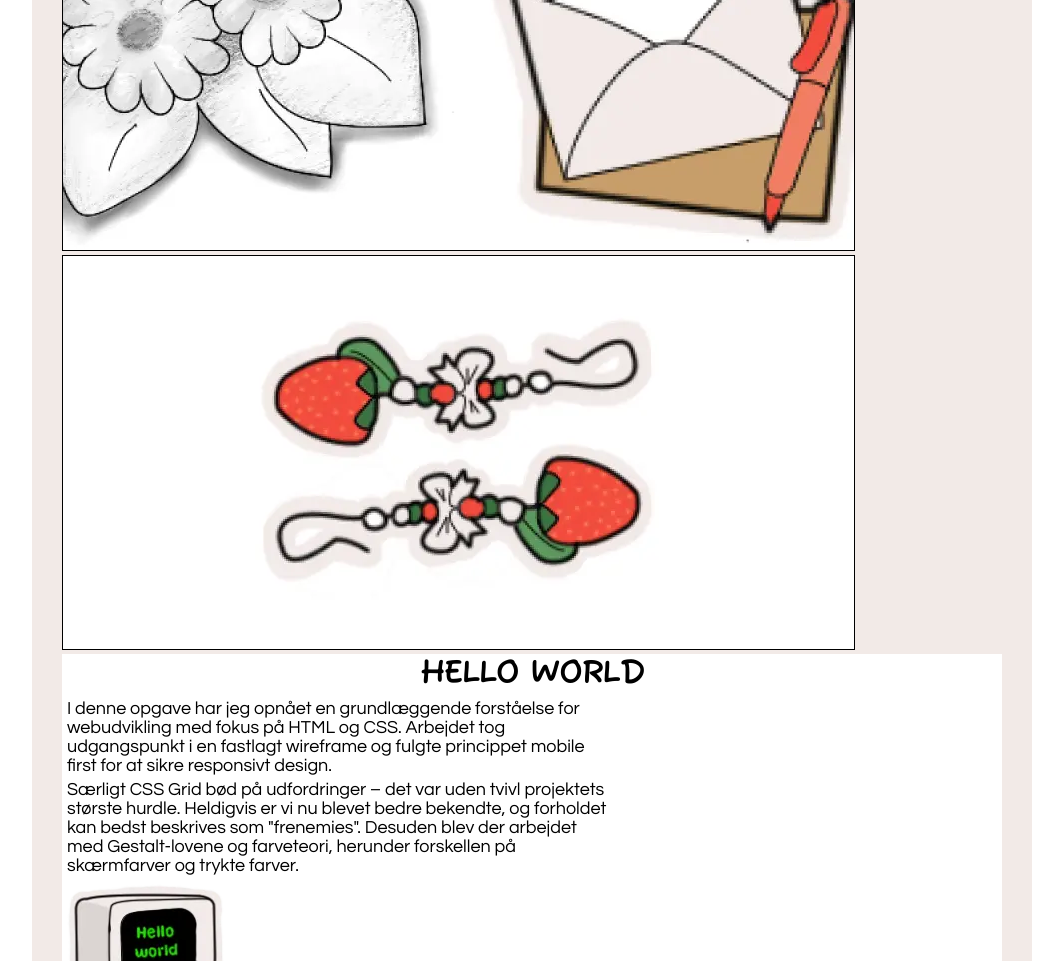
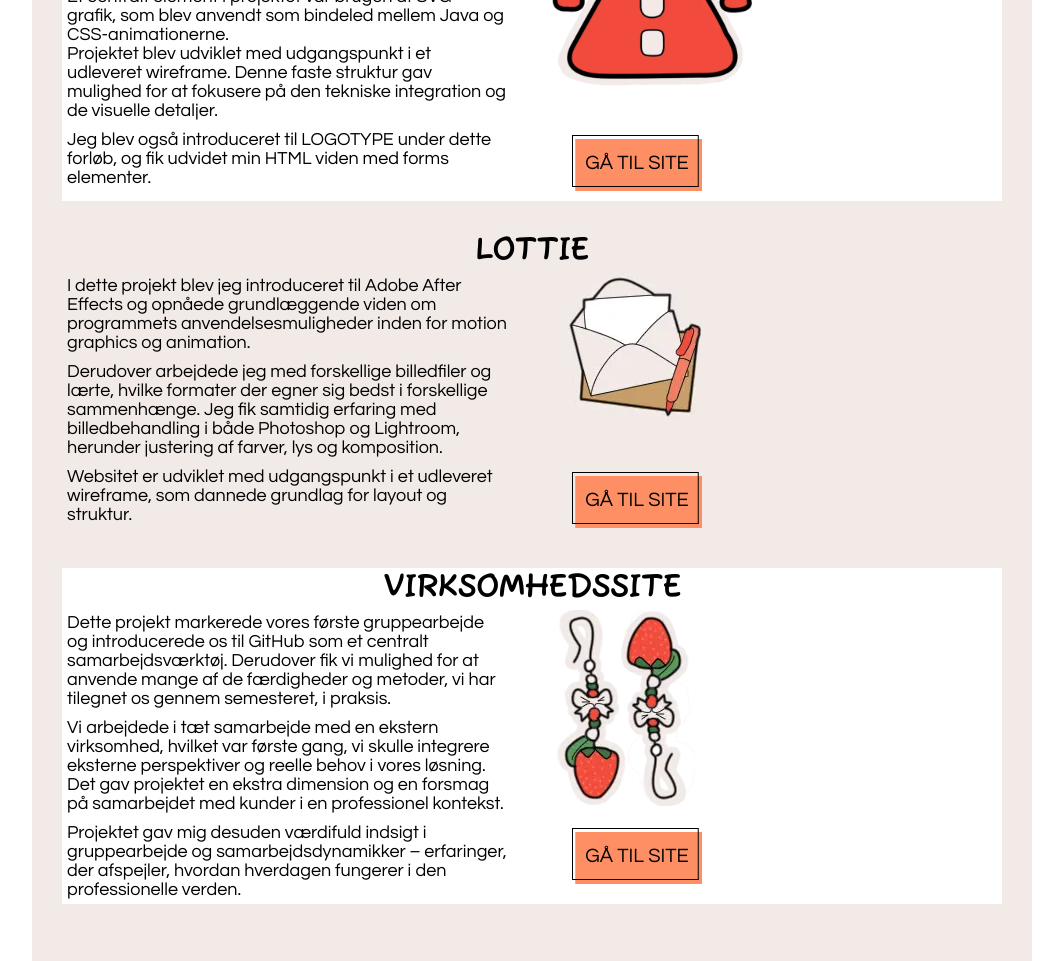
Before and after one commit to jest0003/portfolio, a plain HTML site: page portfolio.html in a window 1280 px wide. Shown: the part 1646-2607 px from the top of the page, without its empty margins (108-1171 px from the left). Drawn offline with Linux system fonts and the light colour scheme.

Commit message:
portfolio virker, skal stadig finpudses

```diff
--- a/assets/css/layout.css
+++ b/assets/css/layout.css
@@ -1,4 +1,4 @@
-*{margin: 0
+/* *{margin: 0
 }
 html,
 body {
@@ -15,7 +15,33 @@ body {
   max-width: 1000px;
 }
 main, footer {background-color: #F2EAE7;
-padding: 10px;}
+padding: 10px;} */
+*{margin: 0
+}
+*, *::before, *::after {
+  box-sizing: inherit;}
+html,
+body {
+ margin: 0;
+  padding: 0;
+  width: 100%;
+  max-width: 1000px;
+  box-sizing: border-box;
+}
+html {
+  display: table;
+  margin: auto;
+}
+body {
+  display: flex;
+  flex-direction: column;
+  justify-content: flex-start;
+}
+main, footer {background-color: #F2EAE7;
+width: 100%;
+  max-width: 1000px;
+  margin: 0 auto;
+  padding: 10px;}
 img {
     max-width: 100%;
   height: auto;
@@ -41,10 +67,43 @@ img {
         align-items: center;
         margin: auto;
 }
+.max_400 {
+  max-width: 400px;
+}
+.max_h_200 {
+  max-height: 200px;
+  width: auto;
+}
 @media (width <=600px) {
     .mv_center {
   display: block;
   text-align: center;
+}
+.grid_1-1_ms {
+  display: grid;
+  grid-template-columns: 1fr 1fr;
+  grid-template-rows: minmax(0 1fr) minmax(0 1fr) minmax(0 1fr) minmax(0 1fr);
+  column-gap: 40px;
+ margin-bottom: 30px;
+ max-width: 1000px;
+ width: 100%;
+}
+.order1{
+  order: 1;
+  grid-column: 1/3;
+}
+.order2{
+  order: 2;
+  grid-column: 1/3;
+}
+.order3{
+  order: 3;
+}
+.order4{
+  order: 4;
+}
+.order5{
+  order: 5;
 }
 .ms_center {
         display: flex;
@@ -68,7 +127,37 @@ img {
   margin-top: 20px;
   margin-bottom: 20px;
 }
+.grid_1-1 {
+  display: grid;
+  grid-template-columns: 1fr 1fr;
+  grid-template-rows: minmax(0 1fr) minmax(0 1fr) minmax(0 1fr) minmax(0 1fr);
+  column-gap: 40px;
+ margin-bottom: 30px;
+ max-width: 1000px;
+ width: 100%;
+}
 main, footer {
   padding: 30px;
 }
+.order1{
+  order: 1;
+  grid-column: 1/2;
+  grid-row: 1/2;
 }
+.order2{
+  order: 2;
+  grid-column: 1/2;
+}
+.order3{
+  order: 3;
+  grid-column: 1/2;
+}
+.order4{
+  order: 4;
+  grid-column: 2/3;
+  grid-row: 1/3;
+}
+.order5{
+  order: 5;
+}
+}
--- a/assets/css/style.css
+++ b/assets/css/style.css
@@ -10,6 +10,7 @@ h1 {
     font-family: fuzzy;
     font-size: 36px;
     padding-top: 30px;
+    padding-bottom: 20px;
 }
 h2{
    font-family: fuzzy;
@@ -18,6 +19,7 @@ h2{
 h3 {
     font-family: fuzzy;
     font-size: 24px;
+
 }
 p {
     font-family: que;
--- a/portfolio.html
+++ b/portfolio.html
@@ -11,53 +11,54 @@
     <header><nav class="flex_right"><a class="deaktiv" href="index.html">FORSIDE</a><a class="aktiv" href="portfolio.html">PORTFOLIO</a><a class="deaktiv" href="om_mig.html">OM MIG</a></nav></header>
     <main>
       <h1 class="ms_center">Min rejse i pixels</h1>
-      <div><h2>Udvikling i fokus</h2>
+      <article class="grid_1-1"><div><h2>Udvikling i fokus</h2>
       <p>På denne side præsenteres et udvalg af de større projekter, jeg har arbejdet med i løbet af første semester på multimediedesigneruddannelsen ved KEA. Materialet er vist i sin originale form for at give et ærligt indblik i min udvikling og læringsproces gennem semesteret.</p></div>
-      <a href="#projekt1"><img class="border"  src="assets/img/hello_world.webp" alt="tegneserie stil af en gammel pc på et skrivebord"></a>
-      <a href="#projekt2"><img class="border" src="assets/img/saks_sytraad.webp" alt="tegneseriestil af saks nål og sytråd"></a>
-      <a href="#projekt3"><img class="border" src="assets/img/emergency.webp" alt="tegneseriestil af et advarselstegn"></a>
-      <a href="#projekt4"><img class="border" src="assets/img/lottie.webp" alt="tegneseriestil af et brev, kuglepind og en buketblomster set oppefra"></a>
-      <a href="#projekt5"><img class="border" src="assets/img/kivilai.webp" alt="tegneseriestil af et par jordbær øreringe"></a>
+      <a href="#projekt1"><img class="border max_400 ms_center"  src="assets/img/hello_world.webp" alt="tegneserie stil af en gammel pc på et skrivebord"></a>
+      <a href="#projekt2"><img class="border max_400 ms_center" src="assets/img/saks_sytraad.webp" alt="tegneseriestil af saks nål og sytråd"></a>
+      <a href="#projekt3"><img class="border max_400 ms_center" src="assets/img/emergency.webp" alt="tegneseriestil af et advarselstegn"></a>
+      <a href="#projekt4"><img class="border max_400 ms_center" src="assets/img/lottie.webp" alt="tegneseriestil af et brev, kuglepind og en buketblomster set oppefra"></a>
+      <a href="#projekt5"><img class="border max_400 ms_center" src="assets/img/kivilai.webp" alt="tegneseriestil af et par jordbær øreringe"></a></article>
       <section class="hvid_blok">
         <h2 id="projekt1" class="center">HELLO WORLD</h2>
-        <p>I denne opgave har jeg opnået en grundlæggende forståelse for webudvikling med fokus på HTML og CSS. Arbejdet tog udgangspunkt i en fastlagt wireframe og fulgte princippet mobile first for at sikre responsivt design.</p>
-<p>Særligt CSS Grid bød på udfordringer – det var uden tvivl projektets største hurdle. Heldigvis er vi nu blevet bedre bekendte, og forholdet kan bedst beskrives som "frenemies".
-Desuden blev der arbejdet med Gestalt-lovene og farveteori, herunder forskellen på skærmfarver og trykte farver.</p>
-<img src="assets/img/pc.webp" alt="tegneserie stil af en gammel pc">
-<div><a class="cta_orange" target="_blank" href="https://jkay.dk/Website/">GÅ TIL SITE</a></div>
+        <article class="grid_1-1 grid_1-1_ms"><p class="order1">I denne opgave har jeg opnået en grundlæggende forståelse for webudvikling med fokus på HTML og CSS. Arbejdet tog udgangspunkt i en fastlagt wireframe og fulgte princippet mobile first for at sikre responsivt design.</p>
+<p class="order2">Særligt CSS Grid bød på udfordringer – det var uden tvivl projektets største hurdle. Heldigvis er vi nu blevet bedre bekendte, og forholdet kan bedst beskrives som "frenemies".</p>
+<p class="order3">Desuden blev der arbejdet med Gestalt-lovene og farveteori, herunder forskellen på skærmfarver og trykte farver.</p>
+<img class="max_h_200 order4" src="assets/img/pc.webp" alt="tegneserie stil af en gammel pc"></div>
+<div class="order5"><a class="cta_orange" target="_blank" href="https://jkay.dk/Website/">GÅ TIL SITE</a></div></article>
       </section>
       <section class="ms_hvid_blok">
         <h2 id="projekt2" class="center">EMNESITE</h2>
-        <p>Dette projekt har haft fokus på grundlæggende UX/UI og introduceret forskellige iterative udviklingsmetoder. Jeg har opnået solid erfaring med Figma, især til at udvikle og teste prototyper, inden kodningen af det endelige website påbegyndes.</p>
-        <p>Der er blevet arbejdet med forskellige former for brugertests – både i planlægningsfasen og efter den tekniske implementering.</p>
-        <p>Desuden har jeg i løbet af projektet stiftet bekendtskab med Java og fået en første introduktion til programmeringssprogets grundprincipper.</p>
-        <img src="assets/img/sytraad.webp" alt="tegneseriestil af nål sytråd">
-        <div><a class="cta_orange" target="_blank" href="https://jkay.dk/emnesite/">GÅ TIL SITE</a></div>
+        <article class="grid_1-1 grid_1-1_ms">
+        <p class="order1">Dette projekt har haft fokus på grundlæggende UX/UI og introduceret forskellige iterative udviklingsmetoder. Jeg har opnået solid erfaring med Figma, især til at udvikle og teste prototyper, inden kodningen af det endelige website påbegyndes.</p>
+        <p class="order2">Der er blevet arbejdet med forskellige former for brugertests – både i planlægningsfasen og efter den tekniske implementering.</p>
+        <p class="order3">Desuden har jeg i løbet af projektet stiftet bekendtskab med Java og fået en første introduktion til programmeringssprogets grundprincipper.</p>
+        <img class="max_h_200 order4" src="assets/img/sytraad.webp" alt="tegneseriestil af nål sytråd">
+        <div class="order5"><a class="cta_orange" target="_blank" href="https://jkay.dk/emnesite/">GÅ TIL SITE</a></div></article>
       </section>
       <section class="hvid_blok">
         <h2 id="projekt3" class="center">EMERGENCYSITE</h2>
-        <p>I dette projekt har jeg arbejdet med at styrke mine færdigheder i Java og udforske, hvordan sproget kan integreres med visuelle effekter og animationer i CSS for at skabe et funktionelt og engagerende website.</p>
-        <p>Et centralt element i projektet var brugen af SVG-grafik, som blev anvendt som bindeled mellem Java og CSS-animationerne.</p>
-<p>Projektet blev udviklet med udgangspunkt i et udleveret wireframe. Denne faste struktur gav mulighed for at fokusere på den tekniske integration og de visuelle detaljer.</p>
-<p>Jeg blev også introduceret til LOGOTYPE under dette forløb, og fik udvidet min HTML viden med forms elementer.</p>
-<img src="assets/img/wiiiiuuuu.webp" alt="tegneserie stil af et advarselstegn">
-<div><a class="cta_orange" target="_blank" href="https://jkay.dk/emergency-main/">GÅ TIL SITE</a></div>
+        <article class="grid_1-1 grid_1-1_ms"><p class="order1">I dette projekt har jeg arbejdet med at styrke mine færdigheder i Java og udforske, hvordan sproget kan integreres med visuelle effekter og animationer i CSS for at skabe et funktionelt og engagerende website.</p>
+        <p class="order2">Et centralt element i projektet var brugen af SVG-grafik, som blev anvendt som bindeled mellem Java og CSS-animationerne.<br>
+Projektet blev udviklet med udgangspunkt i et udleveret wireframe. Denne faste struktur gav mulighed for at fokusere på den tekniske integration og de visuelle detaljer.</p>
+<p class="order3">Jeg blev også introduceret til LOGOTYPE under dette forløb, og fik udvidet min HTML viden med forms elementer.</p>
+<img class="max_h_200 order4" src="assets/img/wiiiiuuuu.webp" alt="tegneserie stil af et advarselstegn"></div>
+<div class="order5"><a class="cta_orange" target="_blank" href="https://jkay.dk/emergency-main/">GÅ TIL SITE</a></div></article>
       </section>
       <section class="ms_hvid_blok">
         <h2 id="projekt4" class="center">LOTTIE</h2>
-        <p>I dette projekt blev jeg introduceret til Adobe After Effects og opnåede grundlæggende viden om programmets anvendelsesmuligheder inden for motion graphics og animation.</p>
-        <p>Derudover arbejdede jeg med forskellige billedfiler og lærte, hvilke formater der egner sig bedst i forskellige sammenhænge. Jeg fik samtidig erfaring med billedbehandling i både Photoshop og Lightroom, herunder justering af farver, lys og komposition.</p>
-        <p>Websitet er udviklet med udgangspunkt i et udleveret wireframe, som dannede grundlag for layout og struktur.</p>
-        <img src="assets/img/letter.webp" alt="tegneserie stil af konvelut">
-        <div><a class="cta_orange" target="_blank" href="https://jkay.dk/sand_site/">GÅ TIL SITE</a></div>
+        <article class="grid_1-1 grid_1-1_ms"><p class="order1">I dette projekt blev jeg introduceret til Adobe After Effects og opnåede grundlæggende viden om programmets anvendelsesmuligheder inden for motion graphics og animation.</p>
+        <p class="order2">Derudover arbejdede jeg med forskellige billedfiler og lærte, hvilke formater der egner sig bedst i forskellige sammenhænge. Jeg fik samtidig erfaring med billedbehandling i både Photoshop og Lightroom, herunder justering af farver, lys og komposition.</p>
+        <p class="order3">Websitet er udviklet med udgangspunkt i et udleveret wireframe, som dannede grundlag for layout og struktur.</p>
+        <img class="max_h_200 order4" src="assets/img/letter.webp" alt="tegneserie stil af konvelut">
+        <div class="order5"><a class="cta_orange" target="_blank" href="https://jkay.dk/sand_site/">GÅ TIL SITE</a></div></article>
       </section>
       <section class="hvid_blok">
         <h2 id="projekt5" class="center">VIRKSOMHEDSSITE</h2>
-        <p>Dette projekt markerede vores første gruppearbejde og introducerede os til GitHub som et centralt samarbejdsværktøj. Derudover fik vi mulighed for at anvende mange af de færdigheder og metoder, vi har tilegnet os gennem semesteret, i praksis.</p>
-        <p>Vi arbejdede i tæt samarbejde med en ekstern virksomhed, hvilket var første gang, vi skulle integrere eksterne perspektiver og reelle behov i vores løsning. Det gav projektet en ekstra dimension og en forsmag på samarbejdet med kunder i en professionel kontekst.</p>
-        <p>Projektet gav mig desuden værdifuld indsigt i gruppearbejde og samarbejdsdynamikker – erfaringer, der afspejler, hvordan hverdagen fungerer i den professionelle verden.</p>
-     <img src="assets/img/oreringe.webp" alt="tegneserie stil af jordbær øreringe med en lille sløjfe">
-     <div><a class="cta_orange" target="_blank" href="https://jkay.dk/kivilai/">GÅ TIL SITE</a></div>
+        <article class="grid_1-1 grid_1-1_ms"><p class="order1">Dette projekt markerede vores første gruppearbejde og introducerede os til GitHub som et centralt samarbejdsværktøj. Derudover fik vi mulighed for at anvende mange af de færdigheder og metoder, vi har tilegnet os gennem semesteret, i praksis.</p>
+        <p class="order2">Vi arbejdede i tæt samarbejde med en ekstern virksomhed, hvilket var første gang, vi skulle integrere eksterne perspektiver og reelle behov i vores løsning. Det gav projektet en ekstra dimension og en forsmag på samarbejdet med kunder i en professionel kontekst.</p>
+        <p class="order3">Projektet gav mig desuden værdifuld indsigt i gruppearbejde og samarbejdsdynamikker – erfaringer, der afspejler, hvordan hverdagen fungerer i den professionelle verden.</p>
+     <img class="max_h_200 order4" src="assets/img/oreringe.webp" alt="tegneserie stil af jordbær øreringe med en lille sløjfe">
+     <div class="order5"><a class="cta_orange" target="_blank" href="https://jkay.dk/kivilai/">GÅ TIL SITE</a></div></article>
       </section>
     </main>
     <footer>
```
